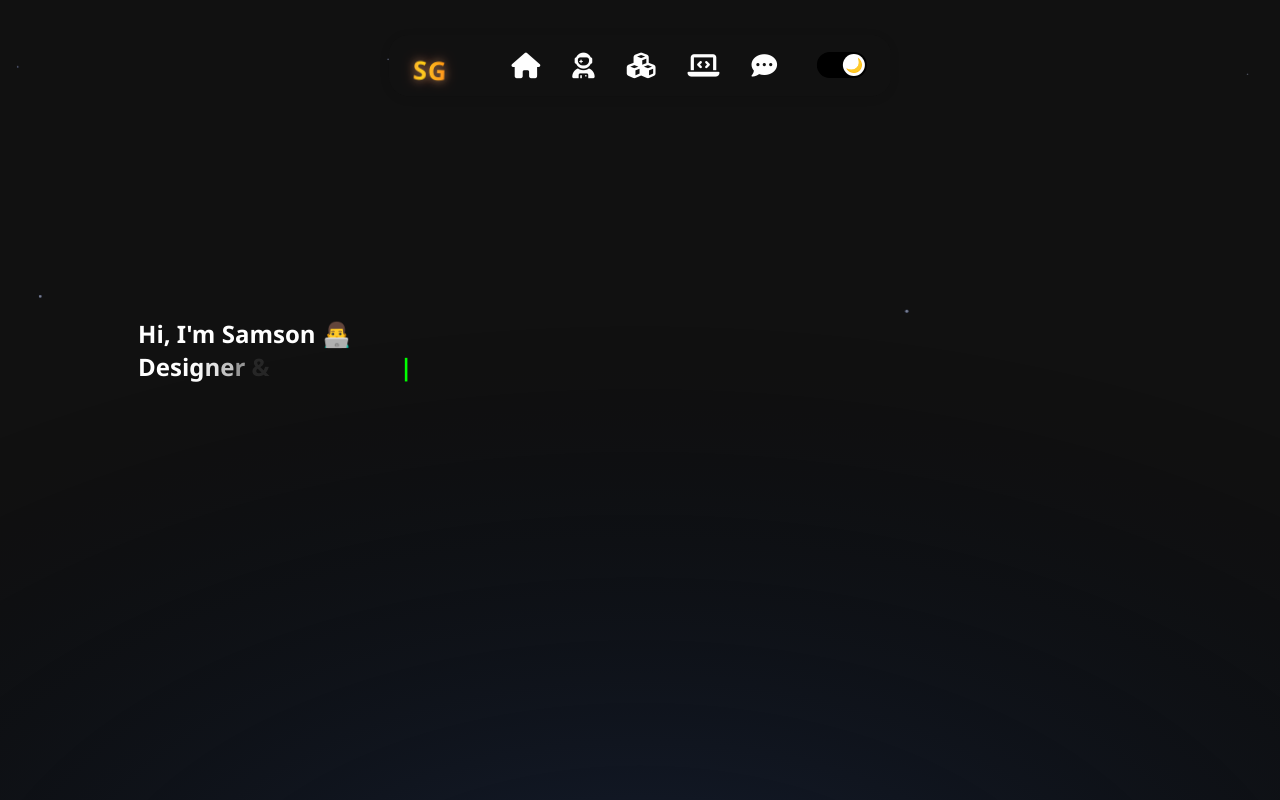
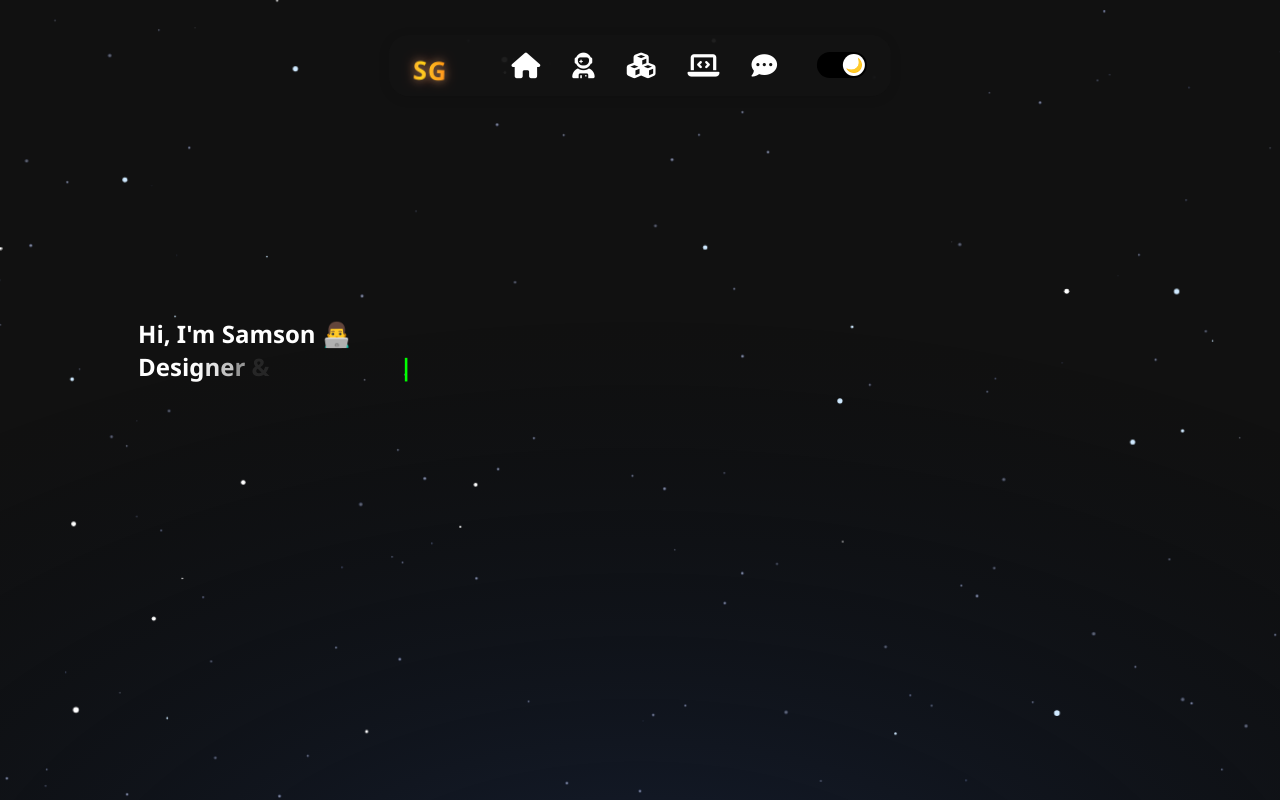
Before and after one commit to Samson-Glory/samson-portfolio, a React (Vite) app: page / in a window 1280 px wide. Built offline with nearby package versions, Linux system fonts and the light colour scheme.

Commit message:
omo e tuff

```diff
--- a/src/App.jsx
+++ b/src/App.jsx
@@ -11,101 +11,79 @@ import Skills from "./components/Skills/Skills";
 import Contact from "./components/Contacts/Contacts";
 import Footer from "./components/Footer/Footer";
 import BackgroundCanvas from "./components/BackgroundCanvas";
-import SplashScreen from "./components/SplashScreen"; // ✅ import splash
+import SplashScreen from "./components/SplashScreen";
 
+// Animation variants for sections
 const sectionContainer = {
   hidden: { opacity: 0, y: 40 },
-  visible: {
-    opacity: 1,
-    y: 0,
-    transition: { duration: 0.7, ease: "easeOut" },
-  },
+  visible: { opacity: 1, y: 0, transition: { duration: 0.5, ease: "easeOut" } },
 };
+
+// Animated section wrapper
+const AnimatedSection = ({ children }) => (
+  <motion.section
+    variants={sectionContainer}
+    initial="hidden"
+    whileInView="visible"
+    viewport={{ once: true, amount: 0.1 }}
+  >
+    {children}
+  </motion.section>
+);
 
 export default function App() {
   const [mode, setMode] = useState("dark");
-  const [loading, setLoading] = useState(true); // ✅ track splash
+  const [loading, setLoading] = useState(true);
+  const [isMobile, setIsMobile] = useState(false);
 
-  // Apply theme to body
+  // Apply theme
   useEffect(() => {
     document.body.setAttribute("data-theme", mode);
   }, [mode]);
 
+  // Detect mobile
+  useEffect(() => {
+    const checkMobile = () => setIsMobile(window.innerWidth <= 768);
+    checkMobile();
+    window.addEventListener("resize", checkMobile);
+    return () => window.removeEventListener("resize", checkMobile);
+  }, []);
+
   return (
     <>
       {loading ? (
-        // Show splash screen first
         <SplashScreen onFinish={() => setLoading(false)} />
       ) : (
         <>
           {/* Navbar + Background */}
           <motion.div
             initial={{ opacity: 0 }}
-            animate={{ opacity: loading ? 0 : 1 }}
-            transition={{ duration: 1.5 }}
+            animate={{ opacity: 1 }}
+            transition={{ duration: 1 }}
           >
             <Navbar mode={mode} setMode={setMode} />
-            <BackgroundCanvas mode={mode} />
+            {/* Pass simplified={true} on mobile */}
+            <BackgroundCanvas simplified={isMobile} />
           </motion.div>
 
           <main className="page-wrapper">
-            {/* Hero Section */}
             <Hero />
-
-            {/* About Section */}
             <About />
-
-            {/* New Section: What I Can Build For You */}
-            <motion.section
-              variants={sectionContainer}
-              initial="hidden"
-              whileInView="visible"
-              viewport={{ once: false, amount: 0.3 }}
-            >
+            <AnimatedSection>
               <BuildForYou />
-            </motion.section>
-
-            {/* New Section: How I Help Businesses Grow */}
-            <motion.section
-              variants={sectionContainer}
-              initial="hidden"
-              whileInView="visible"
-              viewport={{ once: false, amount: 0.3 }}
-            >
+            </AnimatedSection>
+            <AnimatedSection>
               <GrowBusiness />
-            </motion.section>
-
-            {/* Projects Section */}
-            <motion.section
-              variants={sectionContainer}
-              initial="hidden"
-              whileInView="visible"
-              viewport={{ once: false, amount: 0.3 }}
-            >
+            </AnimatedSection>
+            <AnimatedSection>
               <Projects />
-            </motion.section>
-
-            {/* Skills Section */}
-            <motion.section
-              variants={sectionContainer}
-              initial="hidden"
-              whileInView="visible"
-              viewport={{ once: false, amount: 0.3 }}
-            >
+            </AnimatedSection>
+            <AnimatedSection>
               <Skills />
-            </motion.section>
-
-            {/* Contact Section */}
-            <motion.section
-              variants={sectionContainer}
-              initial="hidden"
-              whileInView="visible"
-              viewport={{ once: false, amount: 0.3 }}
-            >
+            </AnimatedSection>
+            <AnimatedSection>
               <Contact />
-            </motion.section>
-
-            {/* Footer */}
+            </AnimatedSection>
             <Footer />
           </main>
         </>
--- a/src/components/BackgroundCanvas.jsx
+++ b/src/components/BackgroundCanvas.jsx
@@ -1,7 +1,37 @@
 import React from "react";
 import "./PixelBackground.css";
 
-const BackgroundCanvas = React.memo(() => {
+const BackgroundCanvas = React.memo(({ simplified = false }) => {
+  // Adjust number of elements based on simplified/mobile mode
+  const starCount = simplified ? 20 : 80;
+  const snowCount = simplified ? 5 : 20;
+
+  // Generate random positions for stars
+  const starsFar = Array.from({ length: starCount }, () => ({
+    cx: Math.random() * 1920,
+    cy: Math.random() * 1080,
+    r: Math.random() * 1.5 + 0.5,
+  }));
+
+  const starsMid = Array.from({ length: starCount / 2 }, () => ({
+    cx: Math.random() * 1920,
+    cy: Math.random() * 1080,
+    r: Math.random() * 2 + 0.5,
+  }));
+
+  // Generate snow positions
+  const snowBack = Array.from({ length: snowCount }, () => ({
+    cx: Math.random() * 1920,
+    cy: Math.random() * 1080,
+    r: Math.random() * 3 + 1,
+  }));
+
+  const snowFront = Array.from({ length: snowCount }, () => ({
+    cx: Math.random() * 1920,
+    cy: Math.random() * 1080,
+    r: Math.random() * 3 + 1,
+  }));
+
   return (
     <div className="sky-bg">
       <svg
@@ -22,30 +52,34 @@ const BackgroundCanvas = React.memo(() => {
         </defs>
 
         {/* Background */}
-
         <rect width="100%" height="100%" fill="url(#horizonGlow)" />
 
-        {/* Stars */}
+        {/* Far Stars */}
         <g className="stars-far">
-          <circle cx="120" cy="90" r="1" fill="url(#starCore)" />
-          <circle cx="620" cy="80" r="1.1" fill="url(#starCore)" />
-          <circle cx="1780" cy="100" r="0.8" fill="url(#starCore)" />
+          {starsFar.map((s, i) => (
+            <circle key={i} cx={s.cx} cy={s.cy} r={s.r} fill="url(#starCore)" />
+          ))}
         </g>
 
+        {/* Mid Stars */}
         <g className="stars-mid">
-          <circle cx="150" cy="400" r="2" fill="url(#starCore)" />
-          <circle cx="1320" cy="420" r="2.2" fill="url(#starCore)" />
+          {starsMid.map((s, i) => (
+            <circle key={i} cx={s.cx} cy={s.cy} r={s.r} fill="url(#starCore)" />
+          ))}
         </g>
 
-        {/* Snow */}
+        {/* Snow Back */}
         <g className="snow-back">
-          <circle cx="200" cy="0" r="3" fill="#cfe9ff" />
-          <circle cx="1000" cy="50" r="3.5" fill="#cfe9ff" />
+          {snowBack.map((s, i) => (
+            <circle key={i} cx={s.cx} cy={s.cy} r={s.r} fill="#cfe9ff" />
+          ))}
         </g>
 
+        {/* Snow Front */}
         <g className="snow-front">
-          <circle cx="300" cy="0" r="5" fill="#ffffff" />
-          <circle cx="1200" cy="50" r="5" fill="#ffffff" />
+          {snowFront.map((s, i) => (
+            <circle key={i} cx={s.cx} cy={s.cy} r={s.r} fill="#ffffff" />
+          ))}
         </g>
       </svg>
     </div>
--- a/src/components/PixelBackground.css
+++ b/src/components/PixelBackground.css
@@ -1,7 +1,7 @@
 .sky-bg {
   position: fixed;
   inset: 0;
-  z-index: -10; /* safely behind everything */
+  z-index: -10;
   pointer-events: none;
   overflow: hidden;
 }
@@ -12,7 +12,6 @@
   display: block;
 }
 
-/* GPU promotion */
 .stars-far,
 .stars-mid,
 .snow-back,
@@ -21,7 +20,6 @@
   transform: translateZ(0);
 }
 
-/* Blur using GPU */
 .stars-far {
   filter: blur(0.8px);
   opacity: 0.6;
@@ -43,11 +41,10 @@
 
 /* Snow */
 .snow-back circle {
-  animation: snowSlow 18s linear infinite;
+  animation: snowSlow 15s linear infinite;
 }
-
 .snow-front circle {
-  animation: snowFast 10s linear infinite;
+  animation: snowFast 8s linear infinite;
 }
 
 @keyframes snowSlow {
@@ -67,3 +64,16 @@
     transform: translate3d(0, 120vh, 0);
   }
 }
+
+/* Mobile optimization */
+@media (max-width: 768px) {
+  .stars-far,
+  .stars-mid {
+    filter: blur(0);
+  }
+  .stars-mid,
+  .snow-back,
+  .snow-front {
+    animation: none;
+  }
+}
```
